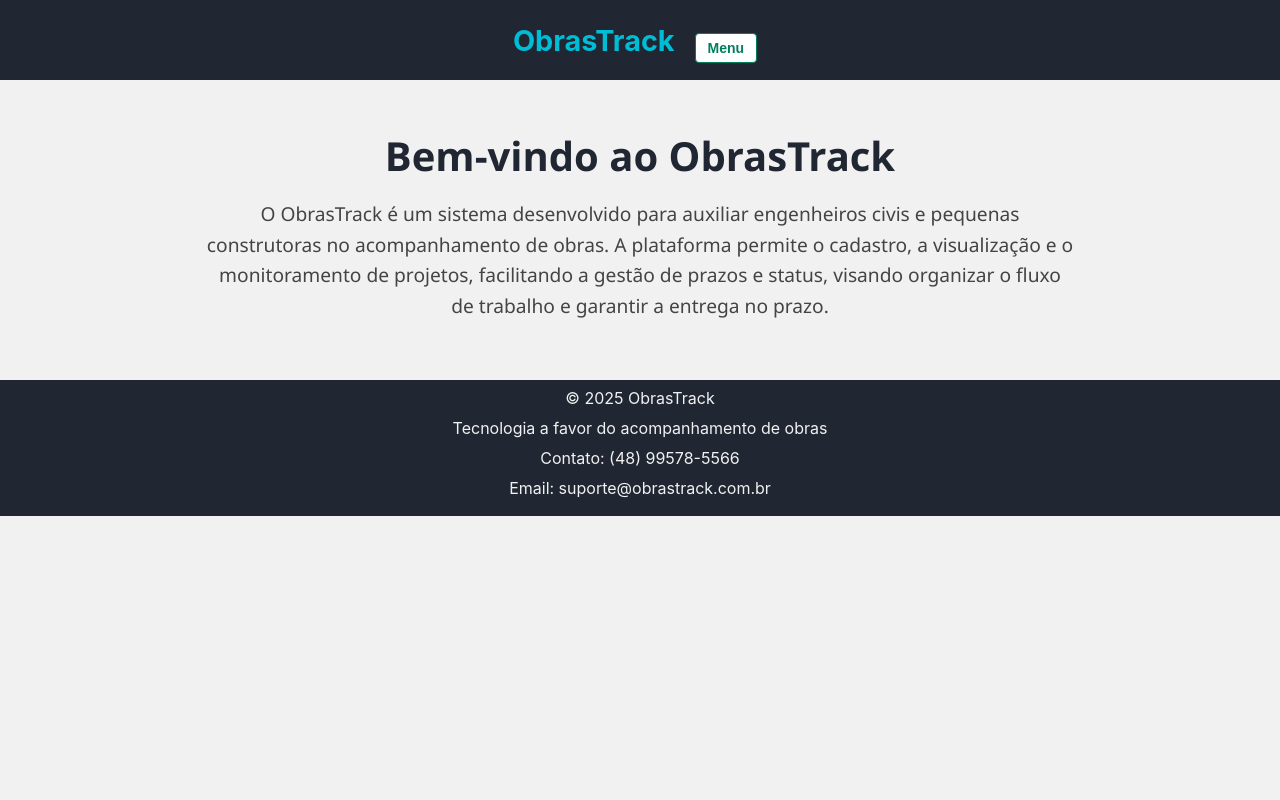
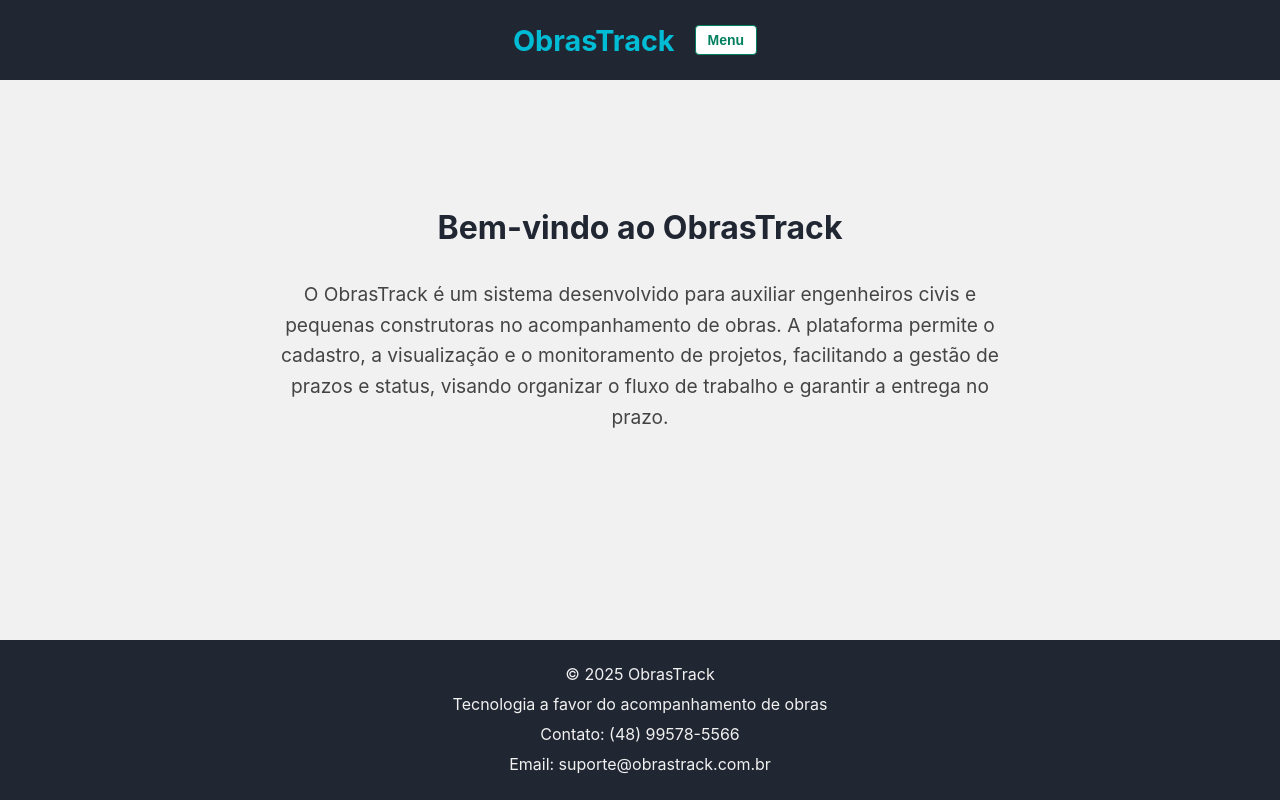
Before and after one commit to marianamarquesg/projeto-aplicado, a React (Create React App) app: page /home in a window 1280 px wide. Built offline with nearby package versions, Linux system fonts and the light colour scheme.

Commit message:
subindo novas alteracoes - ultimas

```diff
--- a/src/Pages/Home/Home.css
+++ b/src/Pages/Home/Home.css
@@ -1,16 +1,13 @@
 .home-container {
-  padding: 3rem 1rem;
+  padding: 8rem 5rem;
   max-width: 900px;
-  margin: 0 auto;
   text-align: center;
-  font-family: 'Segoe UI', Tahoma, Geneva, Verdana, sans-serif;
+  height: 70vh;
 }
 
 .home-container h1 {
-  font-size: 2.5rem;
-  font-weight: bold;
   color: #202632;
-  margin-bottom: 1rem;
+  margin-bottom: 2rem;
 }
 
 .home-container p {
--- a/src/Pages/Home/Home.js
+++ b/src/Pages/Home/Home.js
@@ -1,6 +1,5 @@
 import React from 'react';
 import './Home.css';
-import Footer from '../../components/Footer/Footer';
 
 function Home() {
   return (
--- a/src/Pages/ObrasCadastradas/Obras.css
+++ b/src/Pages/ObrasCadastradas/Obras.css
@@ -2,6 +2,7 @@
   display: flex;
   flex-direction: column;
   padding-bottom: 50px;
+  height: 70vh;
 }
 
 #lista-obras {
--- a/src/components/Footer/Footer.css
+++ b/src/components/Footer/Footer.css
@@ -4,15 +4,14 @@
   color: #f1f1f1;
   padding: 0.5rem 0;
   text-align: center;
+  height: 20vh;
 }
 
 
 
 
-.footer-container {
-  max-width: 960px;
-  margin: 0 auto;
-  box-sizing: border-box;
+.footer-content {
+ padding: 2vh
 }
 
 .footer-text {
--- a/src/components/Header/Header.css
+++ b/src/components/Header/Header.css
@@ -2,20 +2,9 @@ header {
   background-color: #202632;
   color: white;
   display: flex;
-  justify-content: center; /* centraliza o container #header */
   height: 10vh;
-  padding: 0 40px;
-  box-sizing: border-box;
-}
+  align-items: center;
 
-
-#header {
-  display: flex;
-  align-items: center;
-  justify-content: space-between;
-  width: 100%;
-  max-width: 1200px;
-  box-sizing: border-box;
 }
 
 .logo-menu {
--- a/src/components/MenuHamburguer/MenuHamburguer.css
+++ b/src/components/MenuHamburguer/MenuHamburguer.css
@@ -12,6 +12,7 @@
   cursor: pointer;
   font-weight: 600;
   transition: background-color 0.2s;
+  margin-bottom: 15px;
 }
 
 .menu-botao:hover {
```
